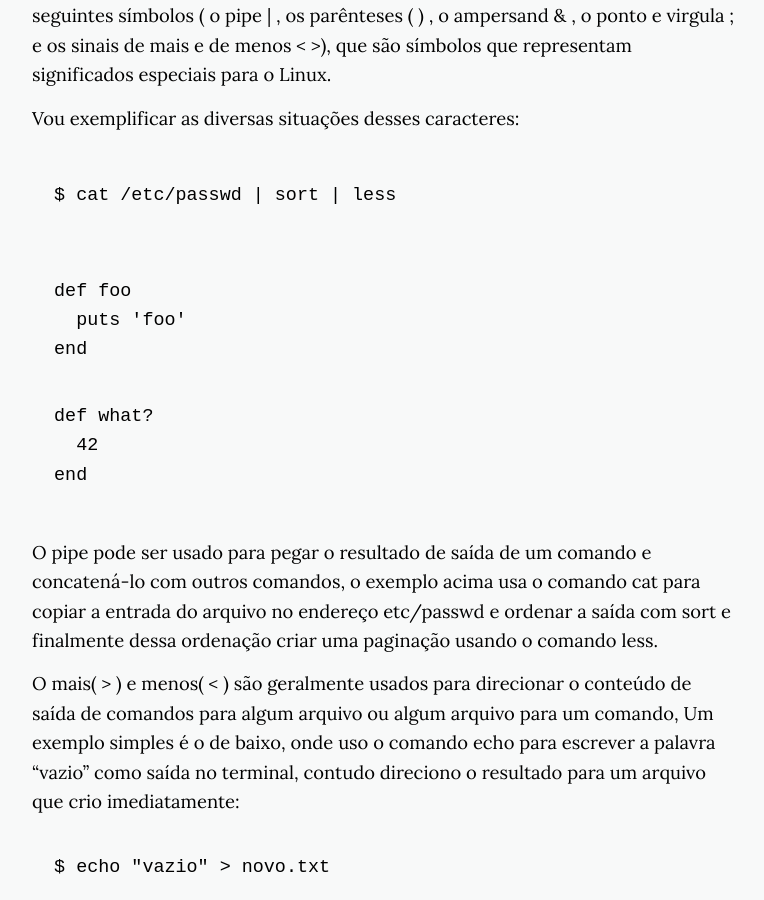
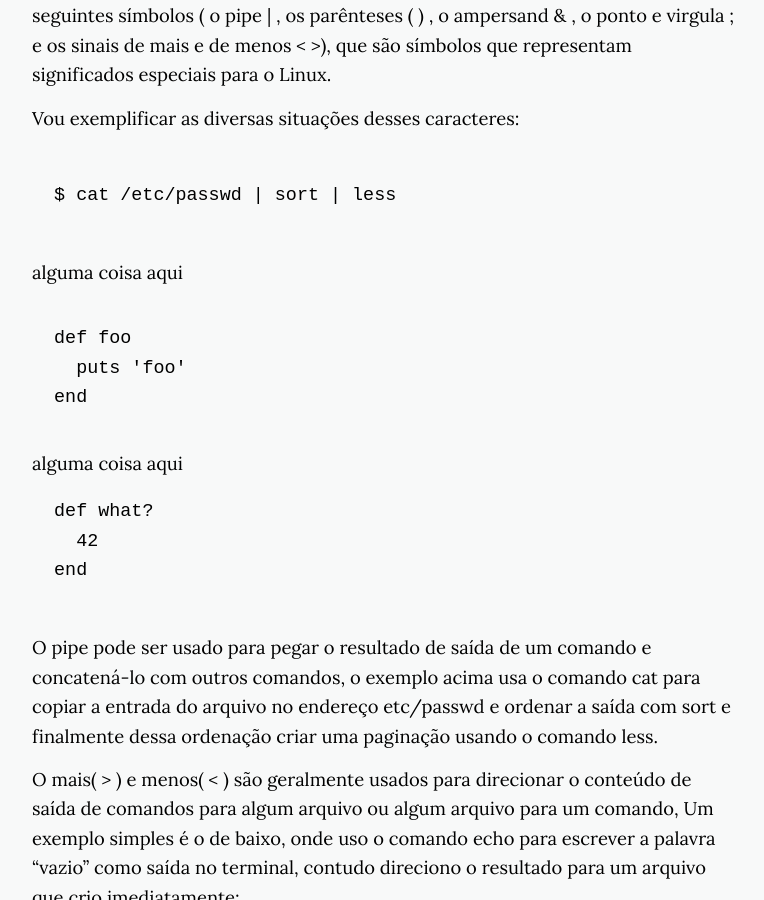
Before and after one commit to Nabucodono5or/Nabucodono5or.github.io, a Jekyll site: the page built from _posts/2018-01-07-comandos-aninhado.markdown, in a window 1280 px wide and 900 px high, scrolled down 910 px. Shown: the whole window, without its empty margins (256-1020 px from the left). Built offline with Jekyll 4.4.1, drawn with Linux system fonts in a browser that asks for light colours; nearby versions of some CDN libraries.

Commit message:
corrigindo varios code block

```diff
--- a/_posts/2018-01-07-comandos-aninhado.markdown
+++ b/_posts/2018-01-07-comandos-aninhado.markdown
@@ -21,11 +21,15 @@ Vou exemplificar as diversas situações desses caracteres:
 
 ~~~
 
+alguma coisa aqui
+
 {% highlight ruby %}
   def foo
     puts 'foo'
   end
 {% endhighlight %}
+
+alguma coisa aqui
 
 ~~~ ruby
   def what?
```
